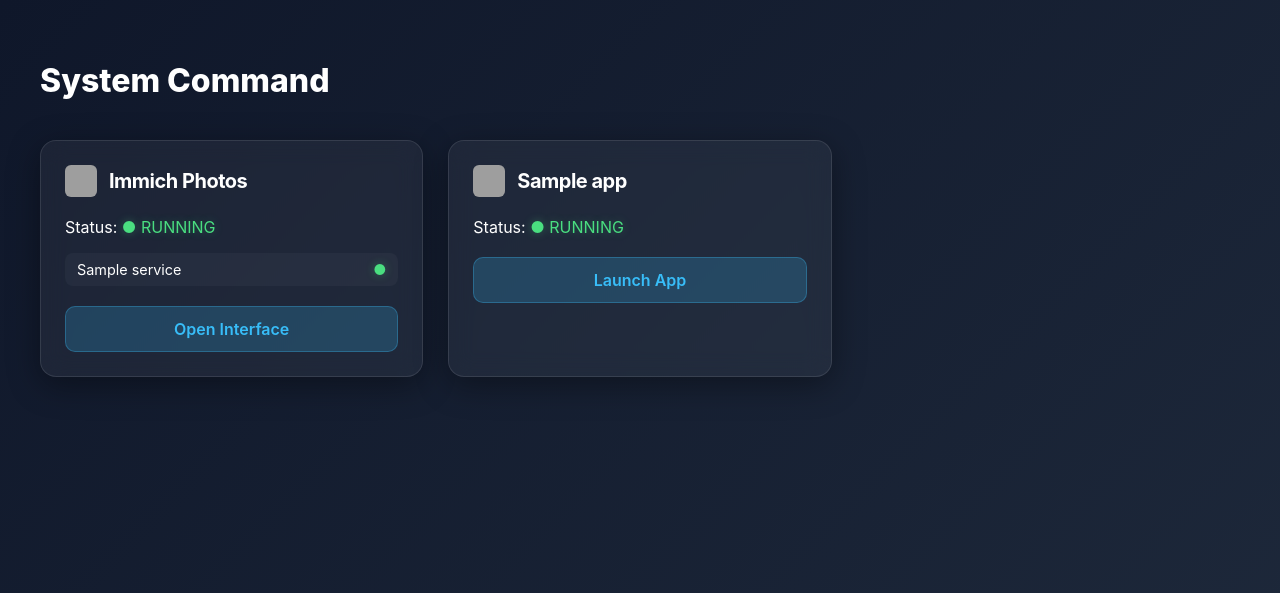
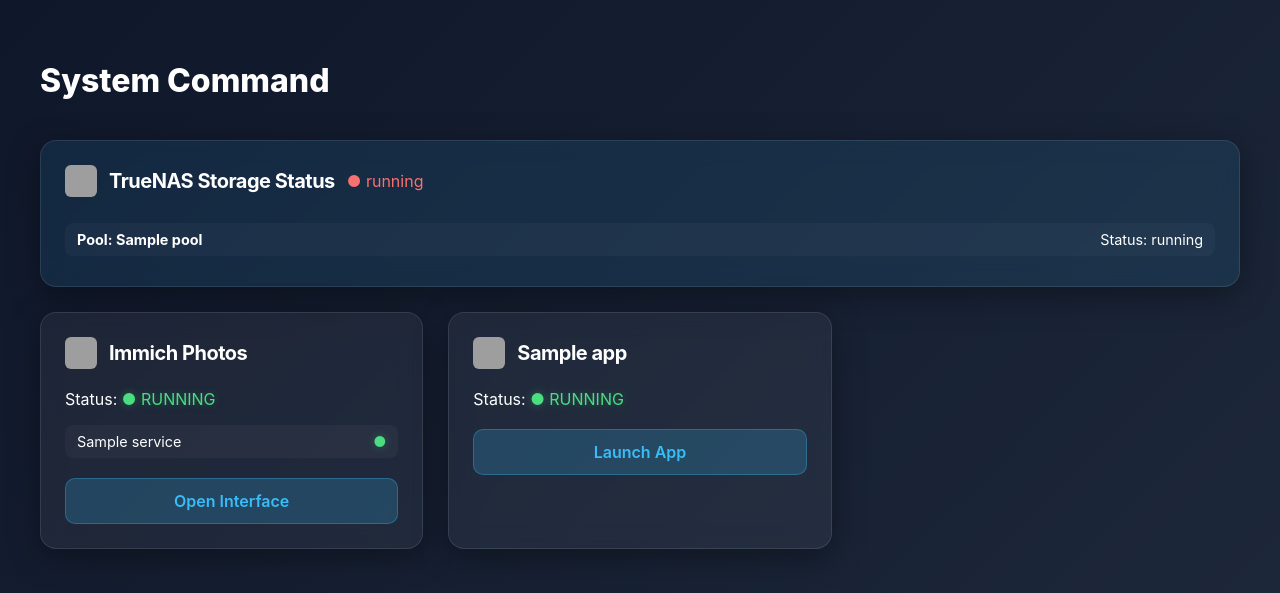
Before and after one commit to TAG-1534/CorePulse, a Flask app: template templates/index.html in a window 1280 px wide. Shown: the top 593 px of the page. Run offline with Flask 3, Linux system fonts and the light colour scheme; the template is opened without the code that fills it: most values are stand-ins (such as "Sample title", 1, 10 or a date in 2020); grey boxes are pictures that could not be loaded.

Commit message:
Add TrueNAS Storage Status card to index.html

```diff
--- a/templates/index.html
+++ b/templates/index.html
@@ -92,6 +92,21 @@
     <h1 style="margin-bottom: 40px; font-weight: 800;">System Command</h1>
 
     <div class="grid">
+        <div class="card" style="grid-column: 1 / -1; background: rgba(56, 189, 248, 0.1);">
+            <div class="title-area">
+                <img src="https://cdn.jsdelivr.net/gh/walkx86/dashboard-icons/png/truenas.png" alt="icon">
+                <h2>TrueNAS Storage Status</h2>
+                <span class="status-{{ 'running' if nas.status == 'Online' else 'exited' }}">● {{ nas.status }}</span>
+            </div>
+            <div style="display: flex; gap: 20px;">
+                {% for pool in nas.pools %}
+                <div class="sub-service" style="flex: 1;">
+                    <strong>Pool: {{ pool.name }}</strong>
+                    <span>Status: {{ pool.status }}</span>
+                </div>
+                {% endfor %}
+            </div>
+        </div>
         <div class="card">
             <div class="title-area">
                 <img src="https://cdn.jsdelivr.net/gh/walkx86/dashboard-icons/png/immich.png" alt="icon">
```
